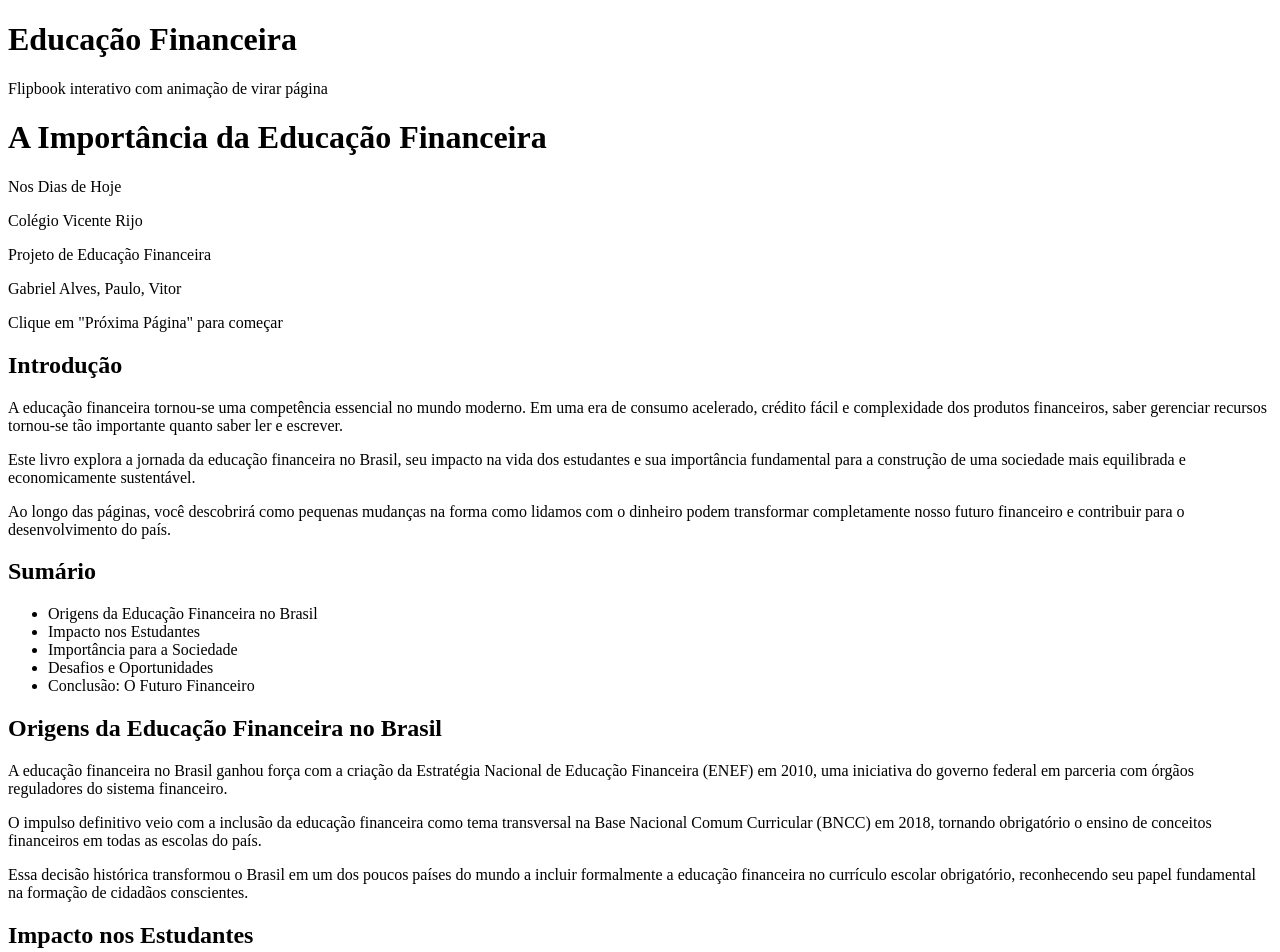
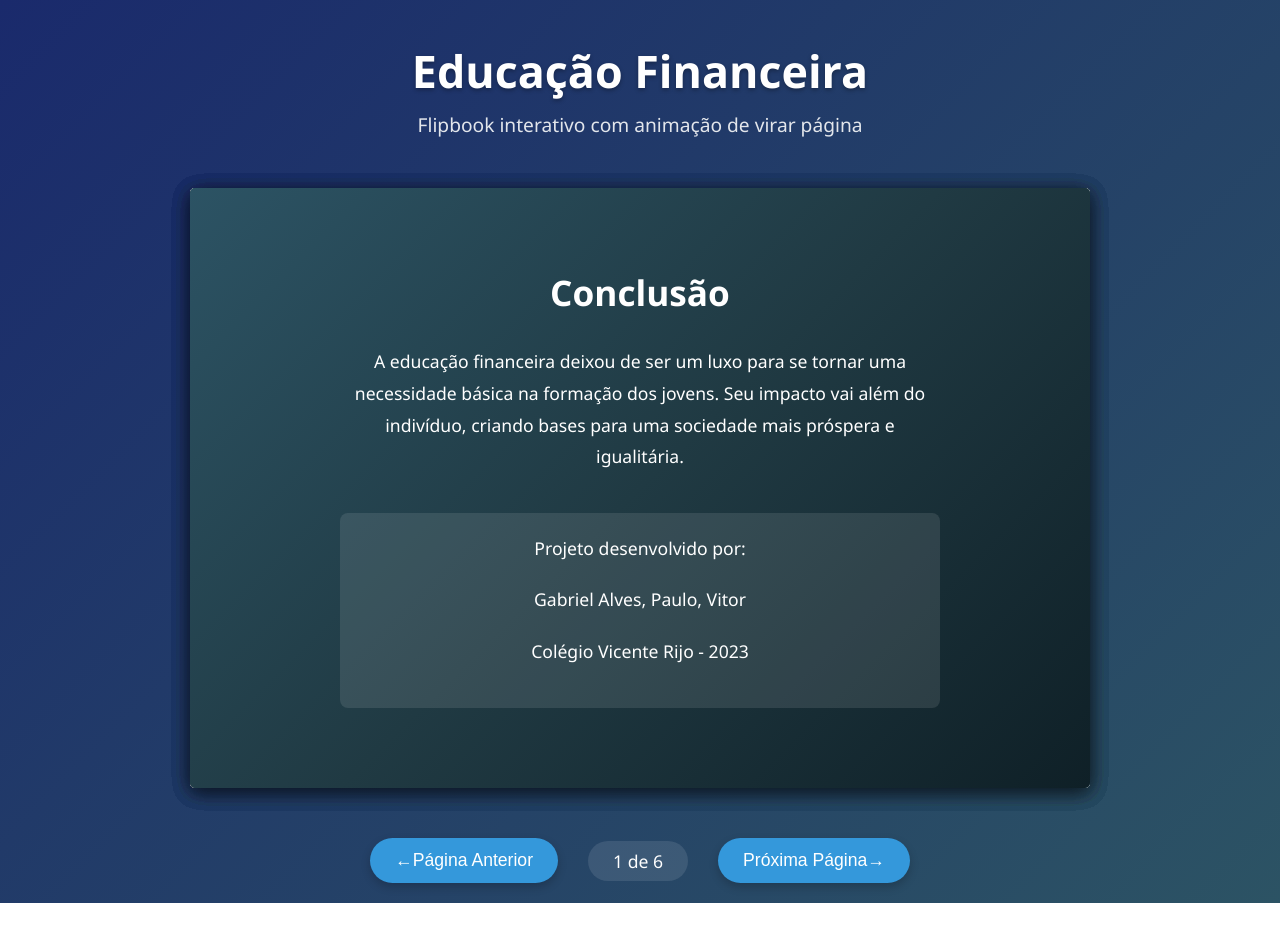
Before and after one commit to jhtdzhc12223/Educa-o-Financeir, a plain HTML site: page index.html in a window 1280 px wide. Shown: the top 952 px of the page. After the commit the page ends 903 px from the top, so only its background shows below. Drawn offline with Linux system fonts and the light colour scheme.

Commit message:
Update style.css

```diff
--- a/style.css
+++ b/style.css
@@ -1,90 +1,273 @@
-document.addEventListener('DOMContentLoaded', function() {
-    const flipbook = document.getElementById('flipbook');
-    const prevBtn = document.getElementById('prev-btn');
-    const nextBtn = document.getElementById('next-btn');
-    const currentPageSpan = document.getElementById('current-page');
-    const totalPagesSpan = document.getElementById('total-pages');
+* {
+    margin: 0;
+    padding: 0;
+    box-sizing: border-box;
+}
 
-    // Páginas do flipbook (capa + 5 páginas + contracapa)
-    const pages = [
-        'cover', 'page1', 'page2', 'page3', 'page4', 'page5', 'back-cover'
-    ];
+body {
+    font-family: 'Segoe UI', Tahoma, Geneva, Verdana, sans-serif;
+    background: linear-gradient(135deg, #1a2a6c, #2c5364);
+    min-height: 100vh;
+    display: flex;
+    flex-direction: column;
+    align-items: center;
+    padding: 20px;
+    color: #333;
+}
 
-    let currentPageIndex = 0;
-    const totalPages = pages.length;
-    totalPagesSpan.textContent = totalPages - 1; // Excluindo a capa na contagem
+header {
+    text-align: center;
+    margin-bottom: 30px;
+    padding: 20px;
+    width: 100%;
+    max-width: 900px;
+}
 
-    // Atualiza a exibição da página atual
-    function updatePage() {
-        // Oculta todas as páginas
-        pages.forEach(pageId => {
-            document.getElementById(pageId).style.display = 'none';
-        });
+h1 {
+    color: white;
+    font-size: 2.8rem;
+    margin-bottom: 10px;
+    text-shadow: 0 2px 4px rgba(0,0,0,0.3);
+}
 
-        // Exibe a página atual
-        document.getElementById(pages[currentPageIndex]).style.display = 'flex';
-        currentPageSpan.textContent = Math.max(1, currentPageIndex);
+.subtitle {
+    color: #f8f9fa;
+    font-size: 1.2rem;
+    opacity: 0.9;
+}
 
-        // Atualiza estado dos botões
-        prevBtn.disabled = currentPageIndex === 0;
-        nextBtn.disabled = currentPageIndex === totalPages - 1;
+.flipbook-container {
+    width: 100%;
+    max-width: 900px;
+    height: 600px;
+    perspective: 2000px;
+    position: relative;
+    margin-bottom: 30px;
+}
+
+.flipbook {
+    width: 100%;
+    height: 100%;
+    position: relative;
+    transform-style: preserve-3d;
+    transition: transform 0.8s cubic-bezier(0.42, 0, 0.58, 1);
+    transform-origin: left center;
+}
+
+.page {
+    position: absolute;
+    width: 100%;
+    height: 100%;
+    top: 0;
+    left: 0;
+    background: white;
+    border-radius: 5px;
+    box-shadow: 0 4px 20px rgba(0,0,0,0.15);
+    overflow: hidden;
+    backface-visibility: hidden;
+    display: flex;
+    flex-direction: column;
+    padding: 40px;
+}
+
+.page-content {
+    flex: 1;
+    overflow-y: auto;
+    padding: 10px;
+}
+
+.page h2 {
+    color: #2c3e50;
+    border-bottom: 2px solid #3498db;
+    padding-bottom: 15px;
+    margin-bottom: 25px;
+    font-size: 1.8rem;
+}
+
+.page p {
+    line-height: 1.8;
+    margin-bottom: 20px;
+    font-size: 1.1rem;
+}
+
+.page ul {
+    padding-left: 30px;
+    margin-bottom: 25px;
+}
+
+.page li {
+    margin-bottom: 12px;
+    line-height: 1.6;
+}
+
+/* Capa */
+.cover {
+    background: linear-gradient(135deg, #0f2027, #203a43, #2c5364);
+    color: white;
+    text-align: center;
+    justify-content: center;
+    align-items: center;
+    z-index: 10;
+}
+
+.cover h1 {
+    font-size: 3.2rem;
+    margin-bottom: 20px;
+    text-shadow: 0 2px 8px rgba(0,0,0,0.5);
+}
+
+.cover .subtitle {
+    font-size: 1.5rem;
+    max-width: 600px;
+    margin: 0 auto 40px;
+}
+
+.school-info {
+    background: rgba(255,255,255,0.1);
+    padding: 20px;
+    border-radius: 8px;
+    margin-top: 40px;
+    font-size: 1.2rem;
+}
+
+.authors {
+    margin-top: 30px;
+    font-size: 1.1rem;
+    font-style: italic;
+}
+
+.instruction {
+    position: absolute;
+    bottom: 20px;
+    width: 100%;
+    font-size: 0.9rem;
+    opacity: 0.8;
+}
+
+/* Contracapa */
+.back-cover {
+    background: linear-gradient(135deg, #2c5364, #203a43, #0f2027);
+    color: white;
+}
+
+.back-cover h3 {
+    font-size: 2.2rem;
+    margin-bottom: 30px;
+}
+
+.back-cover p {
+    text-align: center;
+    max-width: 600px;
+    margin: 0 auto 20px;
+}
+
+.closing {
+    margin-top: 40px;
+    font-size: 1.1rem;
+    background: rgba(255,255,255,0.1);
+    padding: 20px;
+    border-radius: 8px;
+}
+
+/* Controles */
+.controls {
+    display: flex;
+    justify-content: center;
+    align-items: center;
+    gap: 30px;
+    margin-top: 20px;
+    width: 100%;
+    max-width: 900px;
+}
+
+.nav-btn {
+    background: #3498db;
+    color: white;
+    border: none;
+    padding: 12px 25px;
+    font-size: 1.1rem;
+    border-radius: 50px;
+    cursor: pointer;
+    transition: all 0.3s;
+    display: flex;
+    align-items: center;
+    box-shadow: 0 4px 10px rgba(0,0,0,0.2);
+}
+
+.nav-btn:hover {
+    background: #2980b9;
+    transform: translateY(-2px);
+    box-shadow: 0 6px 15px rgba(0,0,0,0.3);
+}
+
+.nav-btn:disabled {
+    background: #95a5a6;
+    cursor: not-allowed;
+    transform: none;
+    box-shadow: none;
+}
+
+.page-indicator {
+    background: rgba(255,255,255,0.1);
+    color: white;
+    padding: 8px 25px;
+    border-radius: 50px;
+    font-size: 1.1rem;
+}
+
+/* Efeito de virada */
+.flipbook.flipping {
+    transform: rotateY(-180deg);
+}
+
+/* Responsividade */
+@media (max-width: 768px) {
+    .flipbook-container {
+        height: 500px;
     }
 
-    // Anima a virada de página
-    function flipPage(direction) {
-        // Adiciona a classe de animação
-        flipbook.classList.add('flipping');
-
-        setTimeout(() => {
-            // Atualiza a página atual
-            if (direction === 'next' && currentPageIndex < totalPages - 1) {
-                currentPageIndex++;
-            } else if (direction === 'prev' && currentPageIndex > 0) {
-                currentPageIndex--;
-            }
-
-            // Atualiza a exibição
-            updatePage();
-
-            // Remove a classe de animação
-            flipbook.classList.remove('flipping');
-        }, 500);
+    .cover h1 {
+        font-size: 2.5rem;
     }
 
-    // Event listeners para os botões
-    prevBtn.addEventListener('click', () => flipPage('prev'));
-    nextBtn.addEventListener('click', () => flipPage('next'));
+    .page-content {
+        padding: 30px;
+    }
 
-    // Navegação por teclado
-    document.addEventListener('keydown', function(e) {
-        if (e.key === 'ArrowLeft' && currentPageIndex > 0) {
-            flipPage('prev');
-        } else if (e.key === 'ArrowRight' && currentPageIndex < totalPages - 1) {
-            flipPage('next');
-        }
-    });
+    .page h2 {
+        font-size: 1.6rem;
+    }
 
-    // Navegação por toque (swipe)
-    let touchStartX = 0;
+    .nav-btn {
+        padding: 10px 20px;
+        font-size: 1rem;
+    }
+}
 
-    flipbook.addEventListener('touchstart', function(e) {
-        touchStartX = e.changedTouches[0].screenX;
-    }, false);
+@media (max-width: 480px) {
+    .flipbook-container {
+        height: 400px;
+    }
 
-    flipbook.addEventListener('touchend', function(e) {
-        const touchEndX = e.changedTouches[0].screenX;
-        const diff = touchEndX - touchStartX;
+    h1 {
+        font-size: 2.2rem;
+    }
 
-        // Verifica se o movimento foi significativo
-        if (Math.abs(diff) > 50) {
-            if (diff < 0 && currentPageIndex < totalPages - 1) {
-                flipPage('next'); // Swipe para esquerda
-            } else if (diff > 0 && currentPageIndex > 0) {
-                flipPage('prev'); // Swipe para direita
-            }
-        }
-    }, false);
+    .cover h1 {
+        font-size: 2rem;
+    }
 
-    // Inicializa o flipbook
-    updatePage();
-});
+    .page-content {
+        padding: 20px;
+    }
+
+    .controls {
+        flex-direction: column;
+        gap: 15px;
+    }
+
+    .nav-btn {
+        width: 100%;
+        justify-content: center;
+    }
+}
```
